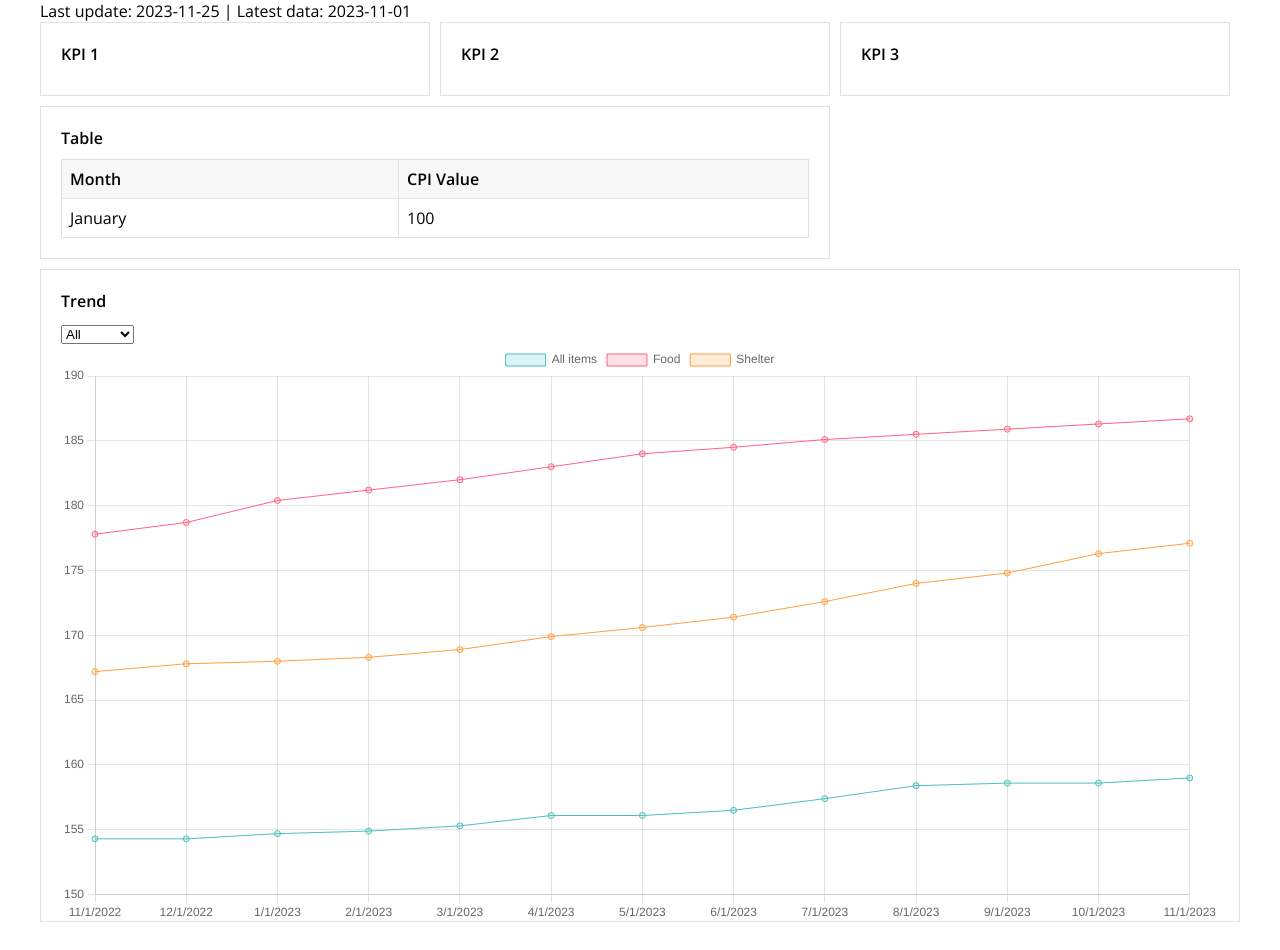
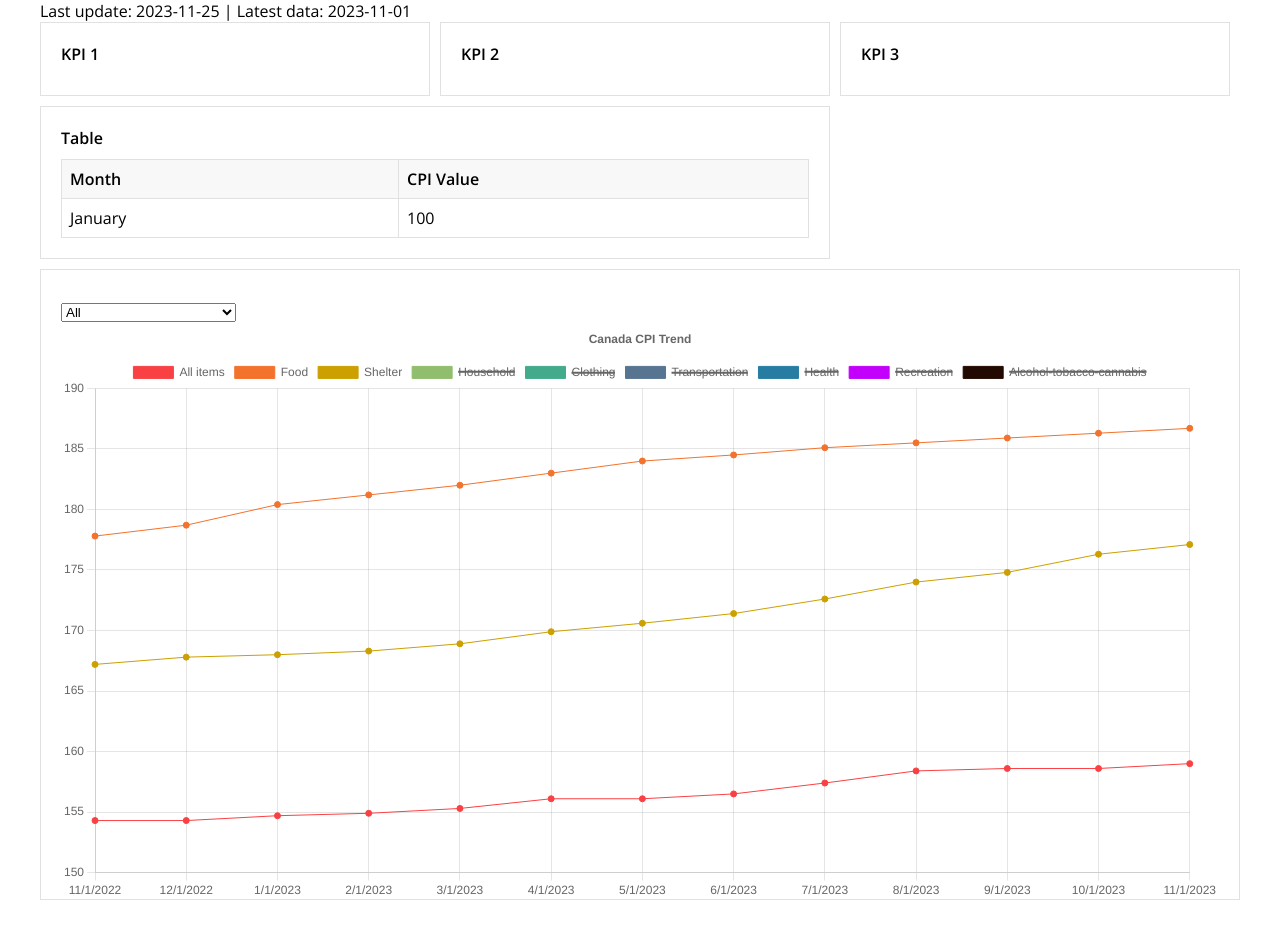
Before and after one commit to andy3278/Canada-Monthly-CPI, a plain HTML site: page website/index.html in a window 1280 px wide. Shown: the part 114-1064 px from the top of the page. After the commit the page ends 1042 px from the top, so only its background shows below. Drawn offline with nearby package versions, Linux system fonts and the light colour scheme.

Commit message:
Update index.html

```diff
--- a/website/index.html
+++ b/website/index.html
@@ -87,13 +87,19 @@
         </table>
         </div>
         <div class="card" style="grid-column: span 7;">
-        <div class="card-header">Trend</div>
+        <div class="card-header"></div>
         <div class="chart-container">
             <select id="lineSelector">
-                <option value="all">All</option>
-                <option value="allitems">All items</option>
-                <option value="food">Food</option>
-                <option value="shelter">Shelter</option>
+                <option value="All">All</option>
+                <option value="All items">All items</option>
+                <option value="Food">Food</option>
+                <option value="Shelter">Shelter</option>
+                <option value="Household">Household</option>
+                <option value="Clothing">Clothing</option>
+                <option value="Transportation">Transportation</option>
+                <option value="Health">Health</option>
+                <option value="Recreation">Recreation</option>
+                <option value="Alcohol-tobacco-cannabis">Alcohol-tobacco-cannabis</option>
             </select>
             <canvas id="cpiChart"></canvas>
         </div>
@@ -112,6 +118,12 @@
                 const allItems = data.map(item => item['All-items']);
                 const food = data.map(item => item['Food']);
                 const shelter = data.map(item => item['Shelter']);
+                const household = data.map(item => item['Household']);
+                const clothing = data.map(item => item['Clothing']);
+                const transportation = data.map(item => item['Transportation']);
+                const health = data.map(item => item['Health']);
+                const recreation = data.map(item => item['Recreation']);
+                const alcohol = data.map(item => item['Alcohol-tobacco-cannabis']);
                 // Get the context of the canvas element we want to select
                 var ctx = document.getElementById('cpiChart').getContext('2d');
 
@@ -123,23 +135,74 @@
                         datasets: [{
                             label: 'All items',
                             data: allItems,
-                            backgroundColor: 'rgba(75, 192, 192, 0.2)',
-                            borderColor: 'rgba(75, 192, 192, 1)',
-                            borderWidth: 1
+                            backgroundColor: '#F94144',
+                            borderColor: '#F94144',
+                            borderWidth: 1,
+                            hidden: false
                         },
                         {
                             label: 'Food',
                             data: food,
-                            backgroundColor: 'rgba(255, 99, 132, 0.2)',
-                            borderColor: 'rgba(255, 99, 132, 1)',
-                            borderWidth: 1
+                            backgroundColor: '#F3722C',
+                            borderColor: '#F3722C',
+                            borderWidth: 1,
+                            hidden: false
                         },
                         {
                             label: 'Shelter',
                             data: shelter,
-                            backgroundColor: 'rgba(255, 159, 64, 0.2)',
-                            borderColor: 'rgba(255, 159, 64, 1)',
-                            borderWidth: 1
+                            backgroundColor: '#cca000',
+                            borderColor: '#cca000',
+                            borderWidth: 1,
+                            hidden: false
+                        },
+                        {
+                            label: 'Household',
+                            data: household,
+                            backgroundColor: '#90BE6D',
+                            borderColor: '#90BE6D',
+                            borderWidth: 1,
+                            hidden: true
+                        },
+                        {
+                            label: 'Clothing',
+                            data: clothing,
+                            backgroundColor: '#43AA8B',
+                            borderColor: '#43AA8B',
+                            borderWidth: 1,
+                            hidden: true
+                        },
+                        {
+                            label: 'Transportation',
+                            data: transportation,
+                            backgroundColor: '#577590',
+                            borderColor: '#577590',
+                            borderWidth: 1,
+                            hidden: true
+                        },
+                        {
+                            label: 'Health',
+                            data: health,
+                            backgroundColor: '#277DA1',
+                            borderColor: '#277DA1',
+                            borderWidth: 1,
+                            hidden: true
+                        },
+                        {
+                            label: 'Recreation',
+                            data: recreation,
+                            backgroundColor: '#c200fb',
+                            borderColor: '#c200fb',
+                            borderWidth: 1,
+                            hidden: true
+                        },
+                        {
+                            label: 'Alcohol-tobacco-cannabis',
+                            data: alcohol,
+                            backgroundColor: '#220901',
+                            borderColor: '#220901',
+                            borderWidth: 1,
+                            hidden: true
                         }]
                     },
                     options: {
@@ -147,6 +210,15 @@
                         scales: {
                             y: {
                                 beginAtZero: false
+                            }
+                        },
+                        plugins: {
+                            legend: {
+                                position: 'top',
+                            },
+                            title: {
+                                display: true,
+                                text: 'Canada CPI Trend'
                             }
                         }
                     }
@@ -157,10 +229,10 @@
 
                     // Update the 'hidden' property of each dataset depending on the selected option
                     myChart.data.datasets.forEach(function(dataset) {
-                        if (selectedOption === 'all') {
+                        if (selectedOption === 'All') {
                             dataset.hidden = false;
                         } else {
-                            dataset.hidden = dataset.label.toLowerCase().replace(' ', '') !== selectedOption;
+                            dataset.hidden = dataset.label !== selectedOption;
                         }
                     });
 
```
